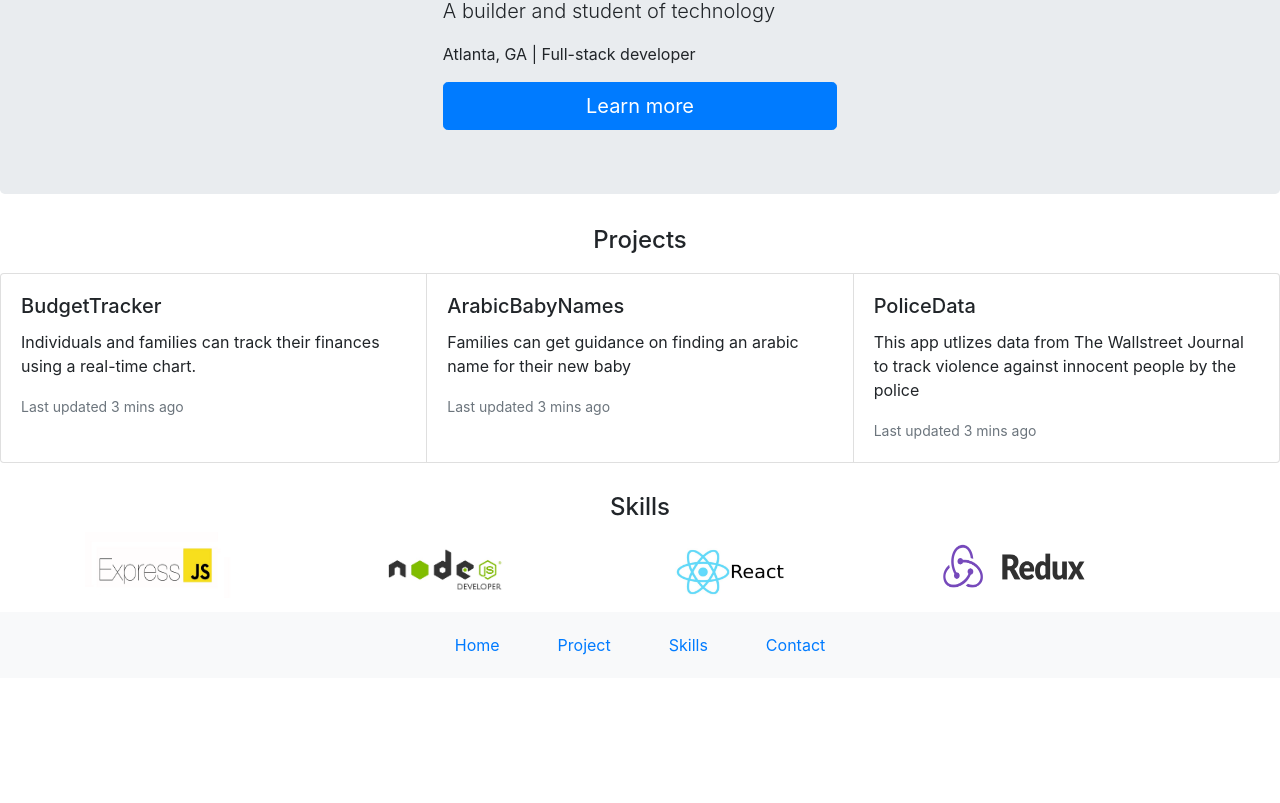
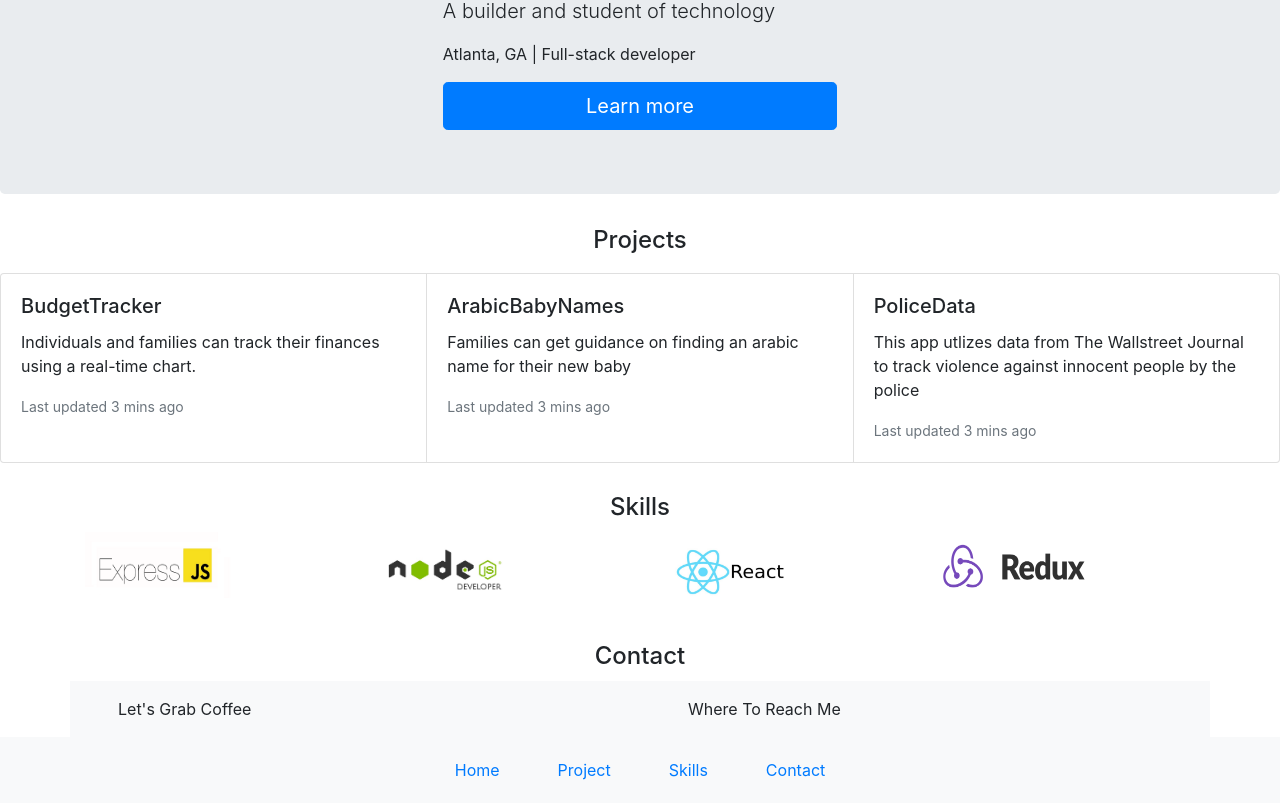
Before and after one commit to React2github/My-Portfolio, a React (Create React App) app: page / in a window 1280 px wide. Shown: the part 581-1384 px from the top of the page. Before the commit the page ends 1259 px from the top, so only its background shows below. Built offline with nearby package versions, Linux system fonts and the light colour scheme.

Commit message:
contact section added

```diff
--- a/src/App.js
+++ b/src/App.js
@@ -4,6 +4,7 @@ import Footer from "./Componets/footer";
 import Bio from "./Componets/bio";
 import Cards from "./Componets/cards";
 import Symbols from "./Componets/symbols";
+import Contact from "./Componets/contact";
 
 function App() {
   return (
@@ -12,6 +13,7 @@ function App() {
 <Bio />
 <Cards />
 <Symbols />
+<Contact />
 <Footer />
     </div>
   );
--- /dev/null
+++ b/src/Componets/contact.css
@@ -0,0 +1,4 @@
+#title {
+    display: flex;
+    justify-content: center;
+}
--- /dev/null
+++ b/src/Componets/contact.js
@@ -0,0 +1,23 @@
+import React, { Component } from 'react';
+
+class Contact extends Component {
+    state = {  }
+    render() {
+        return (
+        <div>
+        <h4 id="title">Contact</h4>
+        <div class="container px-lg-5">
+        <div class="row mx-lg-n5">
+          <div class="col py-3 px-lg-5 bg-light">Let's Grab Coffee
+          </div>
+          <div class="col py-3 px-lg-5  bg-light">Where To Reach Me
+          </div>
+
+        </div>
+        </div>
+        </div>
+      );
+    }
+}
+
+export default Contact;
```
